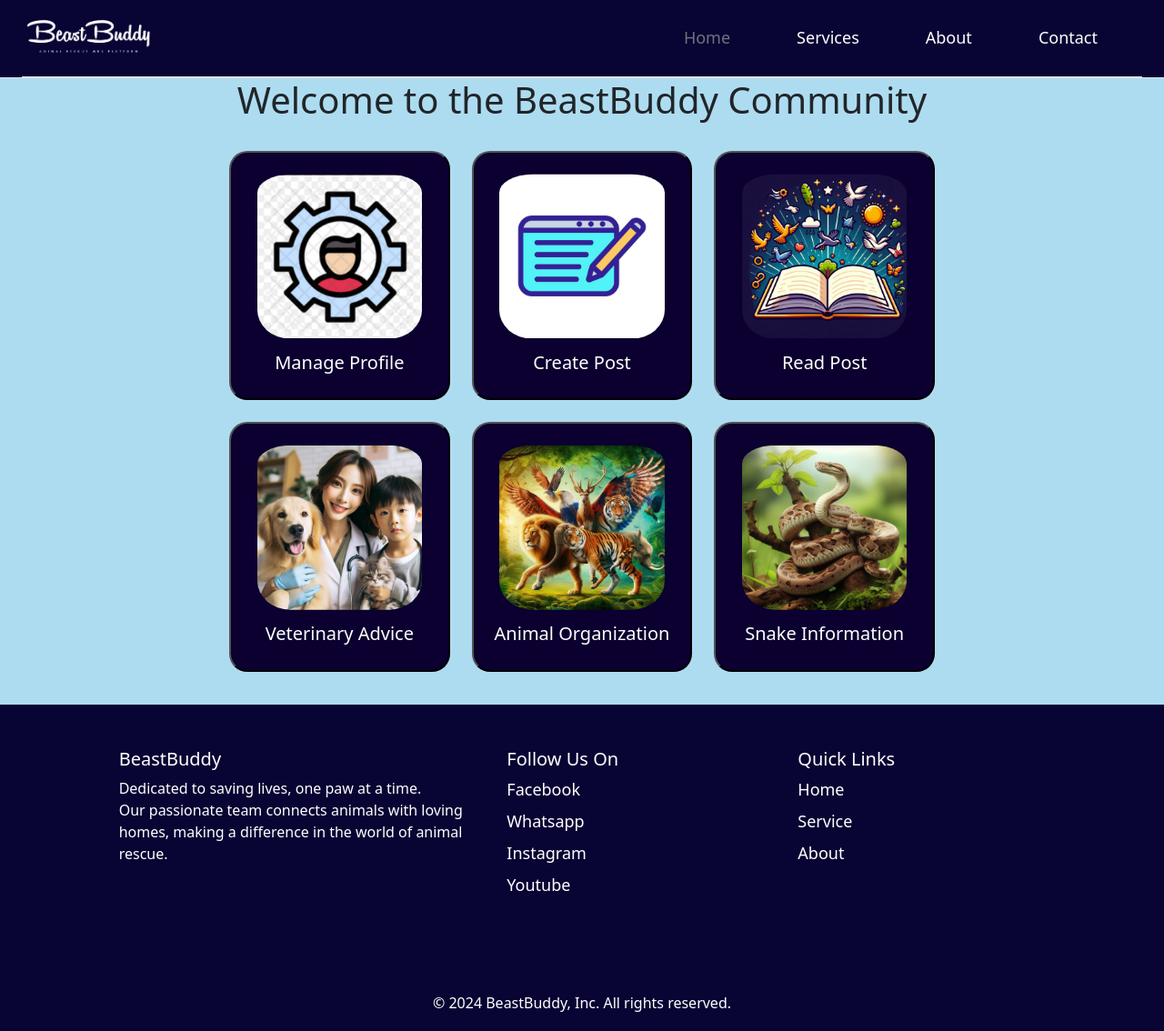
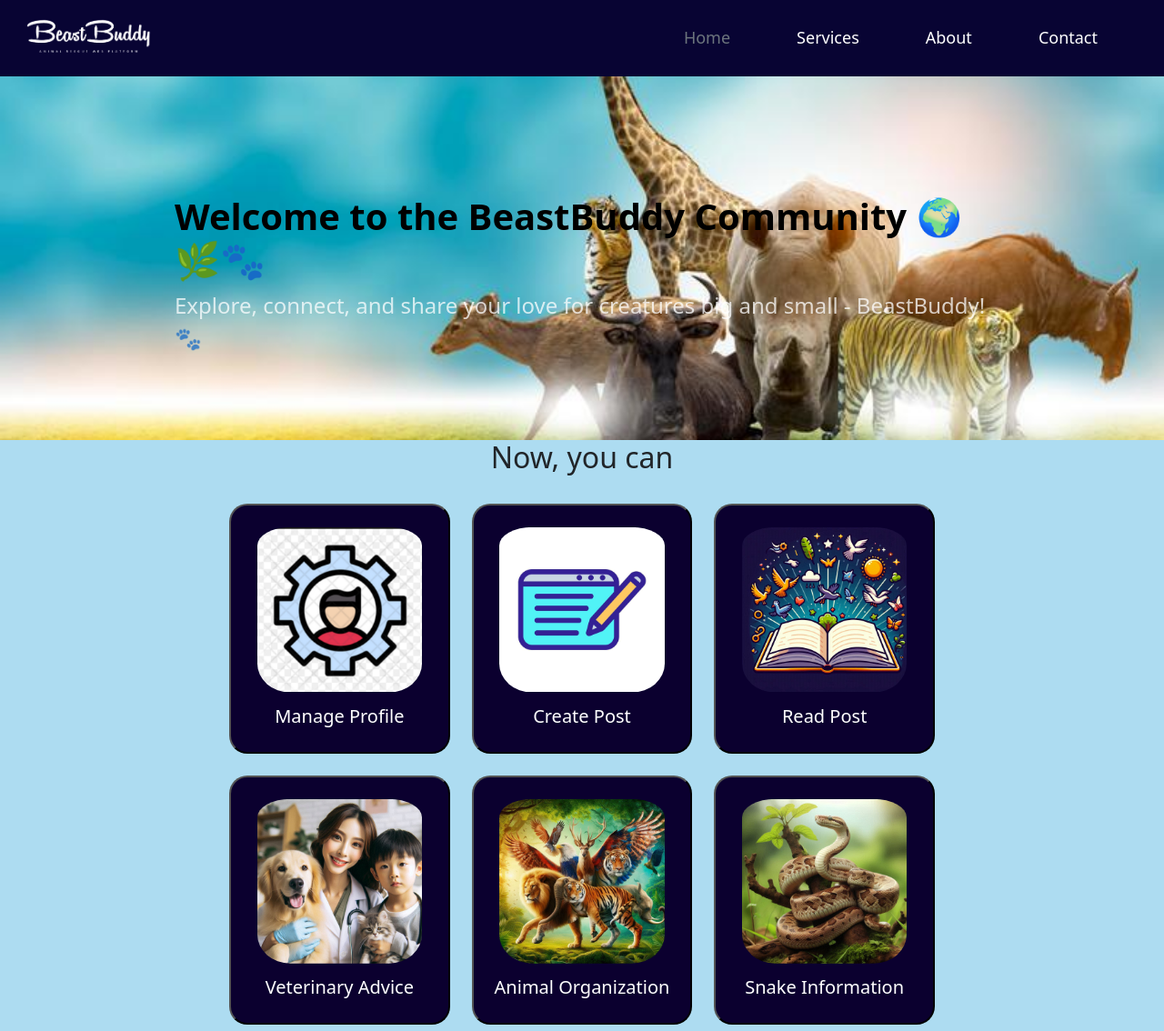
Before and after one commit to HiruniWijerathna/Web-Mini-Project, a PHP site: page /registerUserHomePage.php in a window 1280 px wide. Shown: the top 1134 px of the page at 91% size. Before the commit the page ends 1113 px from the top, so only its background shows below. Run offline with PHP 8.4, Linux system fonts and the light colour scheme.

Commit message:
register user home page image add

```diff
--- a/registerUserHomePage.php
+++ b/registerUserHomePage.php
@@ -8,7 +8,9 @@
     <link rel="preconnect" href="https://fonts.gstatic.com" crossorigin>
     <link href="https://fonts.googleapis.com/css2?family=Poppins:ital,wght@0,100;0,200;0,300;0,400;0,500;0,600;0,700;0,800;0,900;1,100;1,200;1,300;1,400;1,500;1,600;1,700;1,800;1,900&display=swap" rel="stylesheet">
     <link href="https://cdn.jsdelivr.net/npm/bootstrap@5.3.3/dist/css/bootstrap.min.css" rel="stylesheet" integrity="sha384-QWTKZyjpPEjISv5WaRU9OFeRpok6YctnYmDr5pNlyT2bRjXh0JMhjY6hW+ALEwIH" crossorigin="anonymous">
+    <link rel="stylesheet" href="css\style.css">
     <link rel="stylesheet" href="css/registerUserHomepage.css">
+
 </head>
 <body style="background-color: rgb(173, 220, 241);">
 
@@ -39,8 +41,29 @@
     </div>
     <!-- End Header -->
 
-    <div>
-        <h1><center>Welcome to the BeastBuddy Community</center></h1>
+
+    <!-- carousel Section -->
+
+    <div id="myCarousel" class="carousel slide mb-6 pointer-event" data-bs-ride="carousel" style="margin-top: -0.1rem">
+
+        <div class="carousel-inner">
+          <div class="carousel-item active hover-item" >
+            <img src="image\registerUserHomePageImage.jpg" class="d-block w-100" alt="Image 2">
+            <div class="container">
+              <div class="carousel-caption text-start">
+                <h1 style="color: black">Welcome to the BeastBuddy Community 🌍🌿🐾</h1>
+                <p class="opacity-75" >Explore, connect, and share your love for creatures big and small - BeastBuddy! 🐾</p>
+                </div>
+            </div>
+          </div>
+
+        </div>
+
+      </div>
+       <!-- serveces section -->
+
+       <div>
+        <h2><center>Now, you can</center></h2>
 
     </div>
 
```
Also changed, not shown: image/registerUserHomePageImage.jpg (added).
